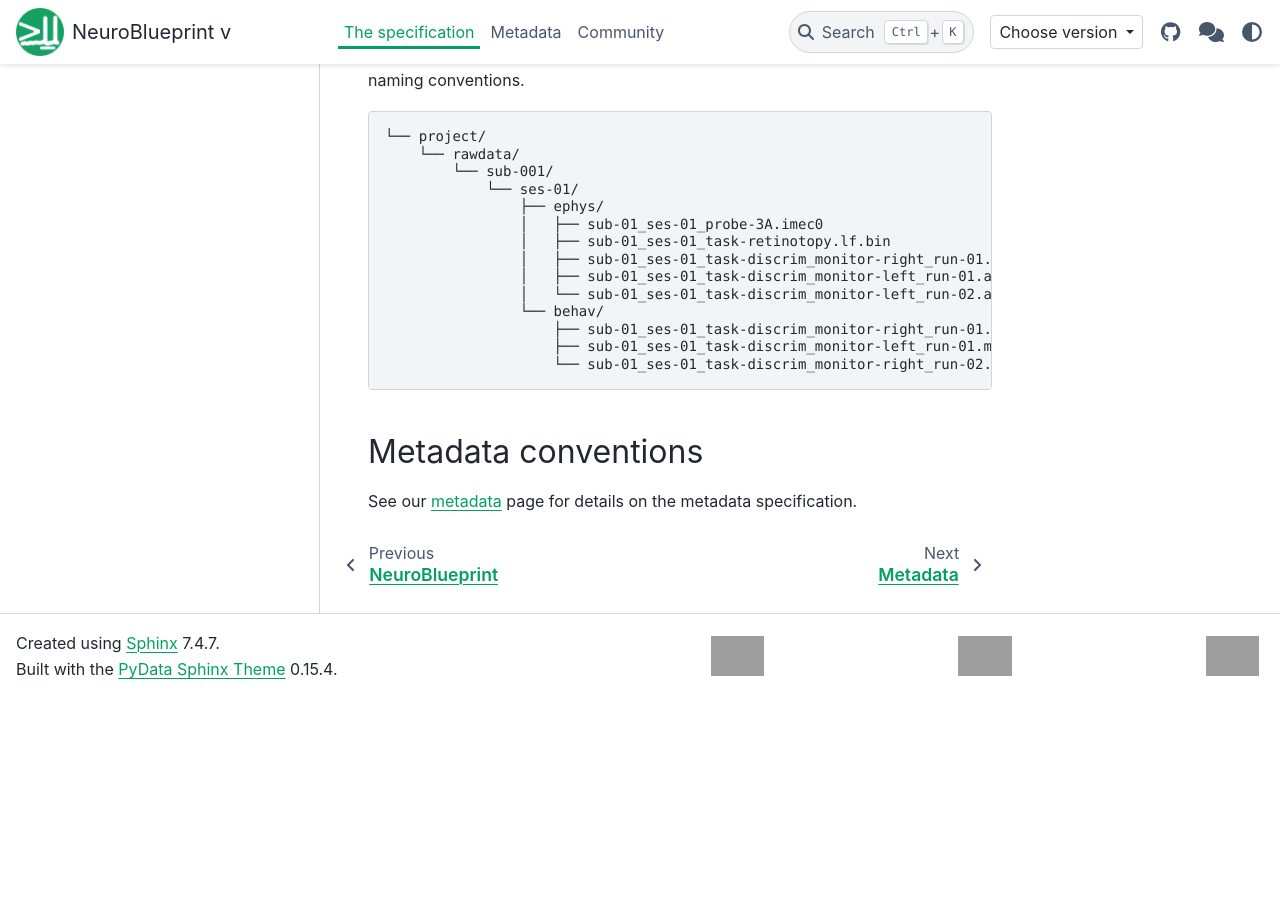
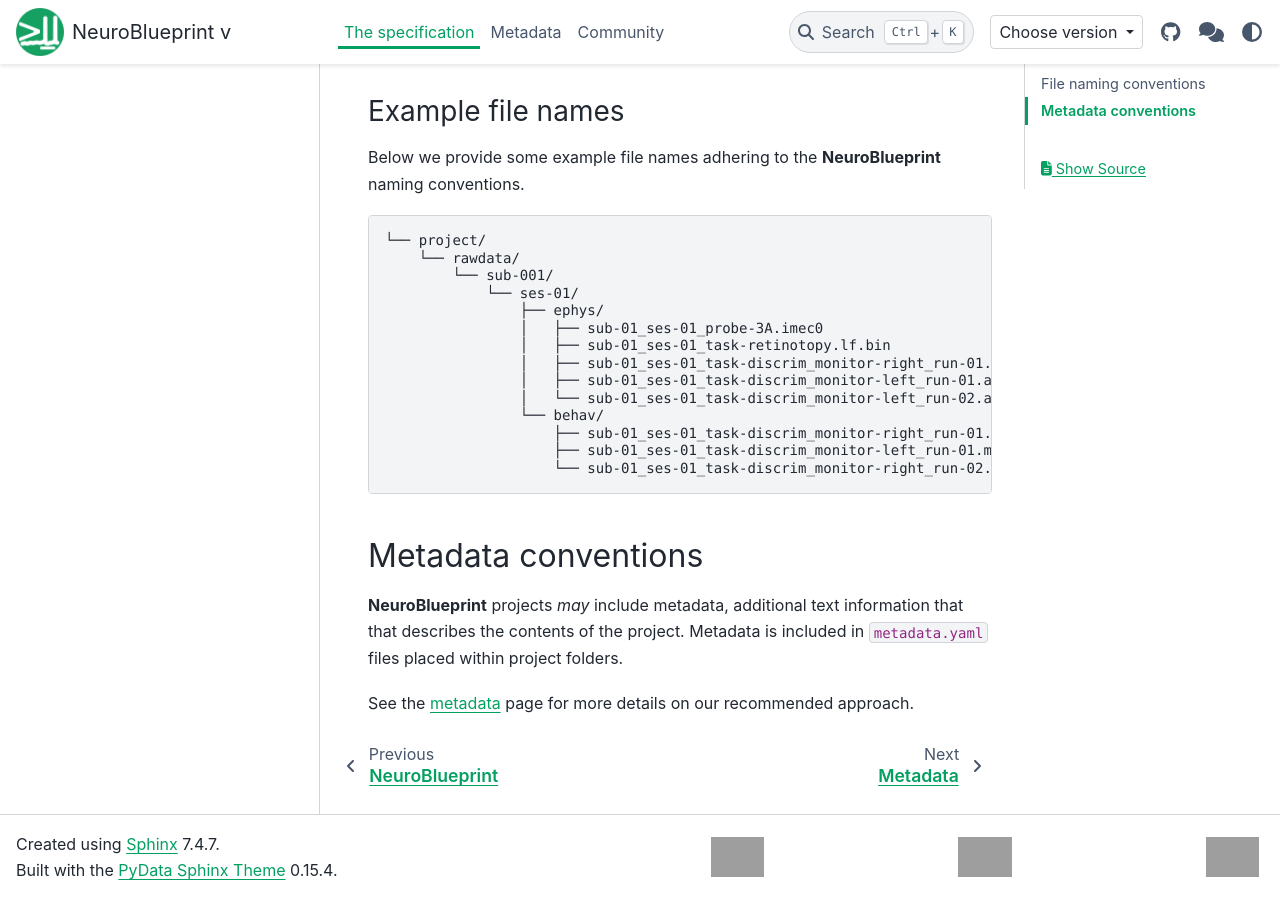
Before and after one commit to neuroinformatics-unit/NeuroBlueprint, a Sphinx documentation site: the page built from docs/source/specification.md, in a window 1280 px wide and 900 px high, scrolled down 5533 px, cut to the strip 0-900 px from the top of the window. Built offline with Sphinx 7.4.7 and the PyData theme 0.15.4, drawn with Linux system fonts in a browser that asks for light colours; the version number could not be read and is left out; before the commit the page ends 6231 px from its top, so only the background shows below that; grey boxes are pictures that could not be loaded.

Commit message:
Update image and extend metadata section in the spec itself.

```diff
--- a/docs/source/specification.md
+++ b/docs/source/specification.md
@@ -256,4 +256,8 @@
 
 ## Metadata conventions
 
-See our [metadata](metadata.md) page for details on the metadata specification.
+**NeuroBlueprint** projects *may* include metadata, additional text information that
+that describes the contents of the project. Metadata is included in `metadata.yaml` files placed
+within project folders.
+
+See the [metadata](metadata.md) page for more details on our recommended approach.
```
Also changed, not shown: docs/source/_static/NeuroBlueprint_project_tree_dark.png, docs/source/_static/NeuroBlueprint_project_tree_light.png.
